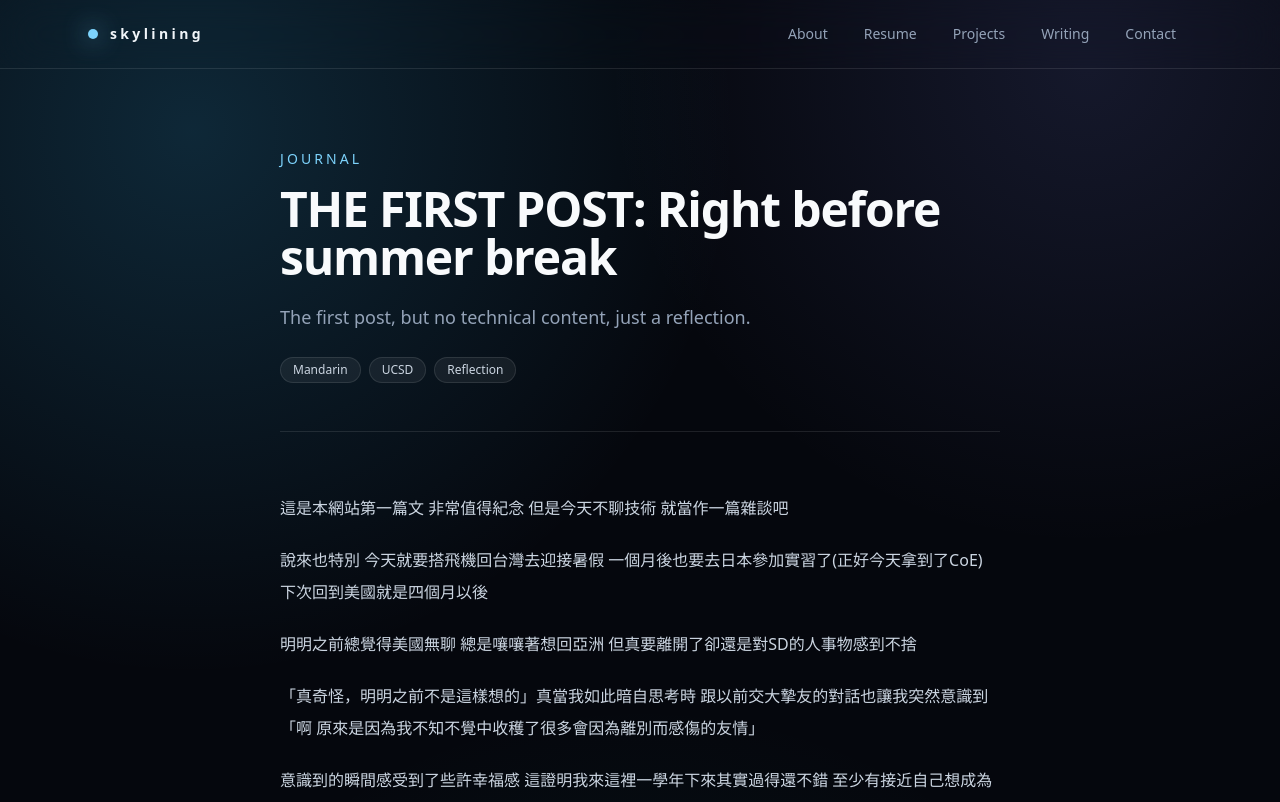
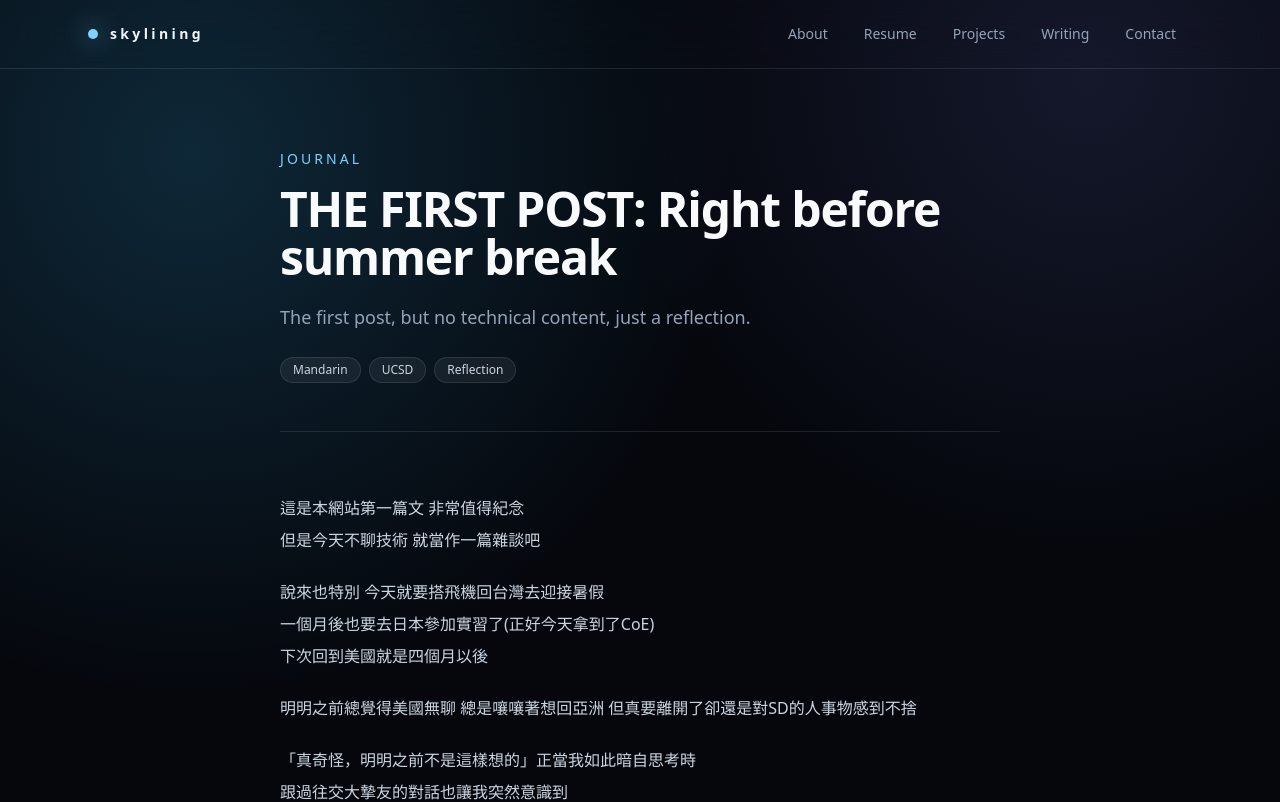
Before and after one commit to SkyLiNing823/skylining.dev, a Next.js app: page /writing/leaving-san-diego-for-summer in a window 1280 px wide. Shown: the top 802 px of the page. Built offline with nearby package versions, Linux system fonts and the light colour scheme.

Commit message:
modify the setting

```diff
--- a/app/globals.css
+++ b/app/globals.css
@@ -81,7 +81,7 @@ a {
 }
 
 .prose-custom p {
-  @apply mt-5 leading-8 text-slate-300;
+  @apply mt-5 whitespace-pre-line leading-8 text-slate-300;
 }
 
 .prose-custom ul {
--- a/content/writing/leaving-san-diego-for-summer.mdx
+++ b/content/writing/leaving-san-diego-for-summer.mdx
@@ -16,11 +16,10 @@ status: "published"
 一個月後也要去日本參加實習了(正好今天拿到了CoE)
 下次回到美國就是四個月以後
 
-明明之前總覺得美國無聊 總是嚷嚷著想回亞洲
-但真要離開了卻還是對SD的人事物感到不捨
+明明之前總覺得美國無聊 總是嚷嚷著想回亞洲 但真要離開了卻還是對SD的人事物感到不捨
 
-「真奇怪，明明之前不是這樣想的」真當我如此暗自思考時
-跟以前交大摯友的對話也讓我突然意識到
+「真奇怪，明明之前不是這樣想的」正當我如此暗自思考時
+跟過往交大摯友的對話也讓我突然意識到
 「啊 原來是因為我不知不覺中收穫了很多會因為離別而感傷的友情」
 
 意識到的瞬間感受到了些許幸福感
@@ -33,12 +32,10 @@ status: "published"
 
 細細回顧這一年 實在太多事情跟新體驗了
 雖然我依舊有一些沒做好的地方 哪怕我仍然會感到徬徨
-但我想我肯定是成長了
-不管是技術上還是作為一個人
+但我想我肯定是成長了 不管是技術上還是作為一個人
 最重要的是我更加認識了自己 重新找回了自我
 
 期許四個月後 下次回到SD變成碩二生的我
-能夠比現在的自己更好 能夠裝模作樣地在機場喃喃自語道
-「唉 怎麼又要回美國了」
+能夠比現在的自己更好 能夠裝模作樣地在機場喃喃自語道 「唉 怎麼又要回美國了」
 
 是啊 人生還很長呢
```
